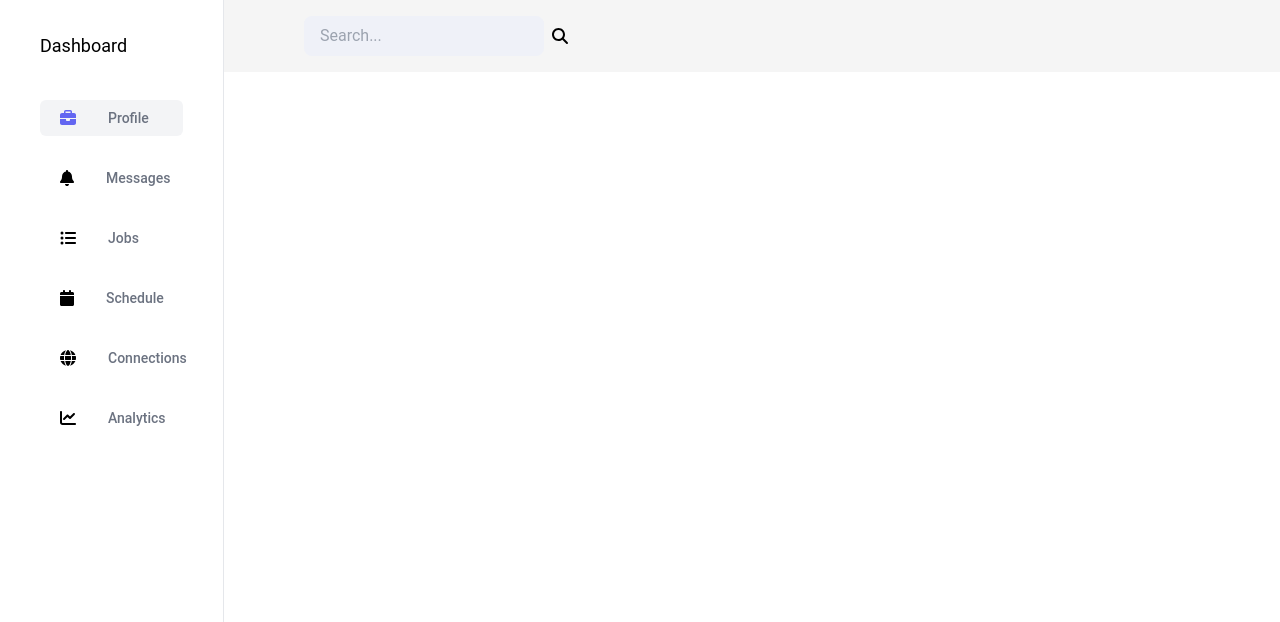
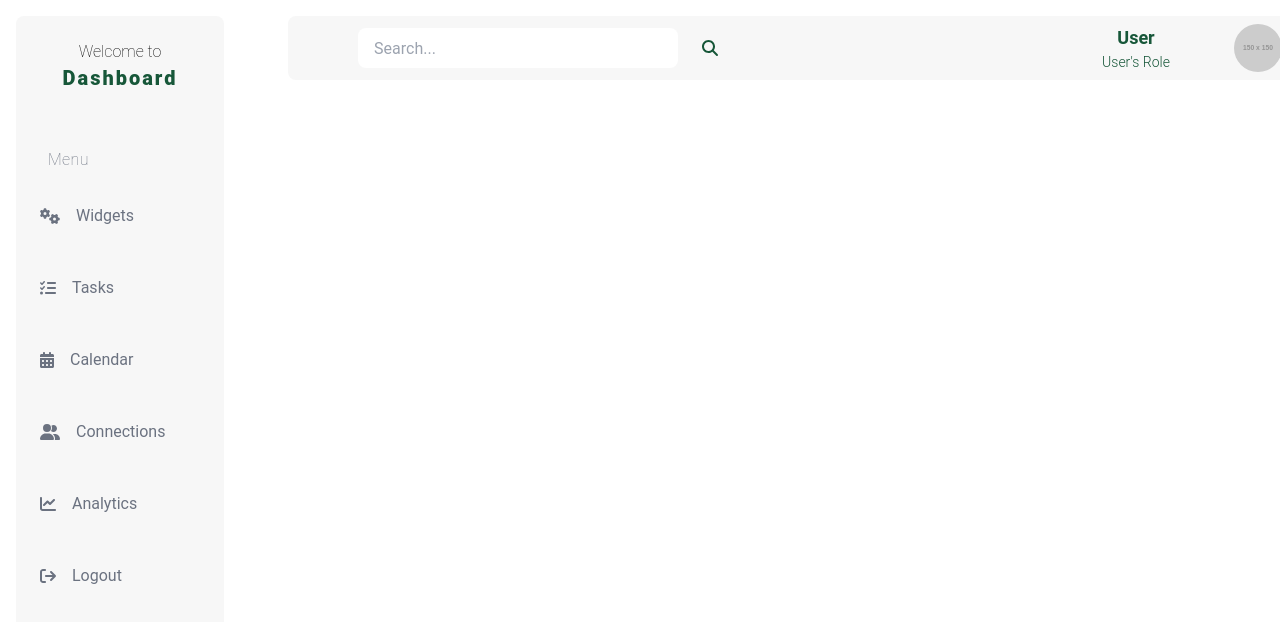
Before and after one commit to vallagenakisu/SystemProject, a React (Vite) app in the folder Job_Recommendation/: page /dashboard in a window 1280 px wide. Shown: the top 622 px of the page. Built offline with nearby package versions, Linux system fonts and the light colour scheme.

Commit message:
UI of the dashboard is on progres, currently working on Widgtes

```diff
--- a/Job_Recommendation/package.json
+++ b/Job_Recommendation/package.json
@@ -13,6 +13,7 @@
     "@fortawesome/fontawesome-svg-core": "^6.7.1",
     "@fortawesome/free-solid-svg-icons": "^6.7.1",
     "@fortawesome/react-fontawesome": "^0.2.2",
+    "@mui/icons-material": "^6.1.10",
     "axios": "^1.7.7",
     "font-awesome": "^4.7.0",
     "react": "^18.3.1",
--- a/Job_Recommendation/src/Components/EmployeeDashBoard/Header.jsx
+++ b/Job_Recommendation/src/Components/EmployeeDashBoard/Header.jsx
@@ -1,16 +1,40 @@
 import React from "react";
+import { faMagnifyingGlass } from "@fortawesome/free-solid-svg-icons";
 import { FontAwesomeIcon } from "@fortawesome/react-fontawesome";
-import { faMagnifyingGlass } from "@fortawesome/free-solid-svg-icons";
 const Header = () => {
   return (
-    <div className="flex justify-between items-center p-4 ml-16">
-      <div className="flex items-center space-x-2 w-1/2">
+    <div className="w-full h-16 py-8 overflow-hidden mx-12 my-4 bg-sidebarbgcolor rounded-lg flex flex-row gap-96 justify-center items-center">
+      {/* Search Bar */}
+      <div className="cursor-pointer">
         <input
           type="text"
           placeholder="Search..."
-          className="bg-indigo-100/30 px-4 py-2 rounded-lg focus:outline-0 focus:ring-2 focus:ring-indigo-600 w-1/2"
+          className="w-80 h-10 mx-6 my-3 rounded-lg p-4 focus:outline-none focus:ring-2 focus:ring-primaryfontcolor"
         />
-        <FontAwesomeIcon icon={faMagnifyingGlass} className="cursor-pointer hover:text-indigo-600"/>
+        <FontAwesomeIcon
+          icon={faMagnifyingGlass}
+          className="text-primaryfontcolor"
+        />
+      </div>
+      {/* Profile Avatar */}
+      <div className="gap-16 flex flex-row justify-center items-center">
+        <div className="justify-center items-center">
+          <h1 className="text-primaryfontcolor font-semibold text-lg text-center">
+             User
+          </h1>
+          <p className="text-primaryfontcolor font-light text-sm text-center">
+            User's Role
+          </p>
+        </div>
+        <div className="">
+          {/* Users image placeholder */}
+          <img
+            src="https://via.placeholder.com/150"
+            alt="User"
+            className="rounded-full h-12 w-12"
+          />
+
+        </div>
       </div>
     </div>
   );
--- a/Job_Recommendation/src/Components/EmployeeDashBoard/SideBar.jsx
+++ b/Job_Recommendation/src/Components/EmployeeDashBoard/SideBar.jsx
@@ -1,82 +1,98 @@
 import React, { useState } from "react";
+import { FontAwesomeIcon } from "@fortawesome/react-fontawesome";
+import { faGears } from "@fortawesome/free-solid-svg-icons";
+import { faListCheck } from "@fortawesome/free-solid-svg-icons";
+import { faCalendarDays } from "@fortawesome/free-solid-svg-icons";
+import { faUserFriends } from "@fortawesome/free-solid-svg-icons";
+import { faChartLine } from "@fortawesome/free-solid-svg-icons";
+import { faArrowRightFromBracket } from "@fortawesome/free-solid-svg-icons";
 import { Link } from "react-router-dom";
-import { FontAwesomeIcon } from "@fortawesome/react-fontawesome";
-import {
-  faBriefcase,
-  faBell,
-  faListUl,
-  faCalendar,
-  faGlobe,
-  faChartLine,
-  faBars,
-} from "@fortawesome/free-solid-svg-icons";
-
 const SideBar = () => {
-  const [activeLink, setActiveLink] = useState(0);
-  const handleActiveLinkk = (index) => {
-    setActiveLink(index);
-  };
-
-  const SIDEBAR_LINKS = [
-    { id: 1, icon: faBriefcase, name: "Profile", path: "dashprofile" },
+  const SIDEBAR_MENU_ITEMS = [
     {
-      id: 2,
-      icon: faBell,
-      name: "Messages",
-      path: "dashnotifications",
+      title: "Widgets",
+      icon: faGears,
+      link: "widgets",
     },
     {
-      id: 3,
-      icon: faListUl,
-      name: "Jobs",
-      path: "dashjobs",
+      title: "Tasks",
+      icon: faListCheck,
+      link: "tasks",
     },
     {
-      id: 4,
-      icon: faCalendar,
-      name: "Schedule",
-      path: "dashschedule",
+      title: "Calendar",
+      icon: faCalendarDays,
+      link: "calendar",
     },
     {
-      id: 5,
-      icon: faGlobe,
-      name: "Connections",
-      path: "dashconnections",
+      title: "Connections",
+      icon: faUserFriends,
+      link: "connections",
     },
     {
-      id: 6,
+      title: "Analytics",
       icon: faChartLine,
-      name: "Analytics",
-      path: "dashanalytics",
+      link: "analytics",
+    },
+    {
+      title: "Logout",
+      icon: faArrowRightFromBracket,
+      link: "logout",
     },
   ];
 
+  const [activeMenu, setActiveMenu] = useState(null);
+
   return (
-    <div className="w-16 med:w-56 fixed left-0 top-0 z-10 h-screen border-r pt-8 px-10 bg-white">
-      {/* // Sidebar Header */}
-      <div className="w-28 hidden text-lg med:flex">Dashboard</div>
-      {/* // Navigation Links */}
-      <ul className="mt-10 space-y-6">
-        {SIDEBAR_LINKS.map((link, index) => (
-          <li
-          key={index}
-          className={`w-full font-medium rounded-md py-2 px-5 hover:bg-gray-100 hover:text-indigo-500 ${
-            activeLink === index ? "bg-gray-100 text-indigo-500" : ""
-          }`}
-        >
-            <Link
-              to={link.path}
-              className={"flex items-center med:space-x-8 med:justify-start"}
-              onClick={()=>handleActiveLinkk(index)}
-            >
-              <FontAwesomeIcon icon={link.icon} />
-              <span className="text-sm text-gray-500 hidden med:flex">
-                {link.name}
-              </span>
-            </Link>
-          </li>
-        ))}
-      </ul>
+    <div className="bg-sidebarbgcolor w-52 h-screen m-4 top-0 left-0 rounded-lg">
+      <div className="flex flex-col px-4 ">
+        {/* Welcome Message of Dashboard */}
+        <div className="flex flex-col justify-center items-center mt-6 ">
+          <span className="text-black font-extralight text-center">
+            Welcome to
+          </span>
+          <h1 className="text-primaryfontcolor text-xl font-extrabold tracking-widest  text-center">
+            Dashboard
+          </h1>
+        </div>
+
+        {/* Menu of Sidebar */}
+        <div className="mt-14 ">
+          <span className="text-gray-500 font-extralight tracking-wide ml-4">
+            Menu
+          </span>
+          <div className="ml-2">
+            {SIDEBAR_MENU_ITEMS.map((item, index) => (
+             <div
+             key={index}
+             className="flex items-center space-x-4 mt-4 py-4 cursor-pointer group"
+             onClick={() => setActiveMenu(item.title)}
+           >
+             <FontAwesomeIcon
+               icon={item.icon}
+               className={`transition-colors duration-300 ${
+                 activeMenu === item.title
+                   ? "text-primaryfontcolor"
+                   : "text-gray-500 group-hover:text-primaryfontcolor"
+               }`}
+             />
+             <span
+               className={`transition-all duration-300 ${
+                 activeMenu === item.title
+                   ? "text-primaryfontcolor font-bold"
+                   : "text-gray-500 group-hover:font-bold group-hover:text-black group-hover:tracking-widest transform group-hover:scale-105"
+               }`}
+             >
+              <Link to={item.link}>{item.title}</Link>
+
+             </span>
+           </div>
+
+
+            ))}
+          </div>
+        </div>
+      </div>
     </div>
   );
 };
--- /dev/null
+++ b/Job_Recommendation/src/Components/EmployeeDashBoard/Widgets.jsx
@@ -0,0 +1,73 @@
+import React from "react";
+import { FontAwesomeIcon } from "@fortawesome/react-fontawesome";
+import { faCircleRight } from "@fortawesome/free-solid-svg-icons";
+const Widgets = () => {
+  return (
+    <div className="w-full h-full overflow-hidden ml-12 my-4 px-8 py-8 rounded-lg bg-sidebarbgcolor ">
+      <div className="flex flex-col">
+        {/* Heading Section of Widgtes */}
+        <div className="font-semibold tracking-widest text-xl flex flex-col">
+          <div>WIDGETS</div>
+          <span className="font-extralight tracking-normal text-sm text-primaryfontcolor mt-2">
+            Plan,Prioritize and Find your tasks in one go.
+          </span>
+        </div>
+
+        {/* Tasks Section of Widgets */}
+        <div className="mt-7 grid grid-cols-4 gap-10 text-white">
+          <div className="bg-black border-primaryfontcolor p-4 rounded-xl shadow-xl transform transition-all duration-300 hover:bg-gradientcolor hover:scale-105 hover:shadow-2xl hover:shadow-black">
+            <div className="flex flex-row justify-center items-center gap-16">
+              <div className="font-extralight text-sm tracking-widest flex flex-row">
+                Total Projects
+              </div>
+              <FontAwesomeIcon icon={faCircleRight} className="text-2xl" />
+            </div>
+            <div className="my-4">
+              <span className="font-extralight text-6xl">10</span>
+            </div>
+          </div>
+
+          <div className="bg-black border-primaryfontcolor p-4 rounded-xl shadow-xl transform transition-all duration-300 hover:bg-gradientcolor hover:scale-105 hover:shadow-2xl hover:shadow-black">
+            <div className="flex flex-row justify-center items-center gap-16">
+              <div className="font-extralight text-sm tracking-widest flex flex-row">
+                Total Projects
+              </div>
+              <FontAwesomeIcon icon={faCircleRight} className="text-2xl" />
+            </div>
+            <div className="my-4">
+              <span className="font-extralight text-6xl">10</span>
+            </div>
+          </div>
+          <div className="bg-black border-primaryfontcolor p-4 rounded-xl shadow-xl transform transition-all duration-300 hover:bg-gradientcolor hover:scale-105 hover:shadow-2xl hover:shadow-black">
+            <div className="flex flex-row justify-center items-center gap-16">
+              <div className="font-extralight text-sm tracking-widest flex flex-row">
+                Total Projects
+              </div>
+              <FontAwesomeIcon icon={faCircleRight} className="text-2xl" />
+            </div>
+            <div className="my-4">
+              <span className="font-extralight text-6xl">10</span>
+            </div>
+          </div>
+          <div className="bg-black border-primaryfontcolor p-4 rounded-xl shadow-xl transform transition-all duration-300 hover:bg-gradientcolor hover:scale-105 hover:shadow-2xl hover:shadow-black">
+            <div className="flex flex-row justify-center items-center gap-16">
+              <div className="font-extralight text-sm tracking-widest flex flex-row">
+                Total Projects
+              </div>
+              <FontAwesomeIcon icon={faCircleRight} className="text-2xl" />
+            </div>
+            <div className="my-4">
+              <span className="font-extralight text-6xl">10</span>
+            </div>
+          </div>
+        </div>
+
+        {/* Calendar Section of Widget */}
+
+
+      </div>
+    </div>
+  );
+};
+
+export default Widgets;
--- a/Job_Recommendation/src/router.jsx
+++ b/Job_Recommendation/src/router.jsx
@@ -7,6 +7,7 @@ import LandingPage from './views/LandingPage';
 import EmployeeDashBoard from './views/EmployeeDashBoard';
 import DashProfile from './Components/EmployeeDashBoard/DashProfile';
 import DashNotofications from './Components/EmployeeDashBoard/DashNotofications';
+import Widgets from './Components/EmployeeDashBoard/Widgets';
 const router = createBrowserRouter([
     {
         path : '/' ,
@@ -16,6 +17,10 @@ const router = createBrowserRouter([
                 path : 'dashboard' ,
                 element : <EmployeeDashBoard/>,
                 children:[
+                    {
+                        path: 'widgets' ,
+                        element : <Widgets/>
+                    },
                     {
                         path : 'dashprofile' ,
                         element : <DashProfile/>
--- a/Job_Recommendation/src/views/EmployeeDashBoard.jsx
+++ b/Job_Recommendation/src/views/EmployeeDashBoard.jsx
@@ -4,18 +4,15 @@ import { Outlet } from "react-router-dom";
 import Header from "../Components/EmployeeDashBoard/Header";
 const EmployeeDashBoard = () => {
   return (
-    <div className="flex flex-row font-roboto">
+    <div className="flex flex-row font-roboto bg-white overflow-hidden">
       <div>
         <SideBar />
       </div>
-      <div className="w-full ml-32 med:ml-56">
-        <div className="bg-dashboardbgcolor">
-          <Header />
-        </div>
-        <div>
-          <Outlet />
-        </div>
+      <div className="flex flex-col">
+        <Header />
+        <Outlet />
       </div>
+
     </div>
   );
 };
--- a/Job_Recommendation/tailwind.config.js
+++ b/Job_Recommendation/tailwind.config.js
@@ -10,14 +10,17 @@ export default {
     },
     extend: {
       colors: {
-        sidebarbgcolor:"#ffffff",
+        sidebarbgcolor:"#f7f7f7",
         dashboardbgcolor:"#f5f5f5",
-        buttonvolor:"#ffd55a",
+        primaryfontcolor:"#175739",
         buttonhovercolor: "#f4af1b",
         primarybgcolor: "#ebebef",
         secondarybgcolor: "#FFFFFF",
         primarytextcolor: "#000000",
 
+      },
+      backgroundImage:{
+        gradientcolor : "linear-gradient(301deg, rgba(2,0,36,1) 0%, rgba(23,87,57,1) 0%, rgba(23,87,57,1) 48%, rgba(34,129,31,1) 100%)",
       },
       fontFamily: {
         roboto: ['Roboto', 'sans-serif'],
```
Also changed, not shown: 1 other file (tests, documents, lock files or other folders).
